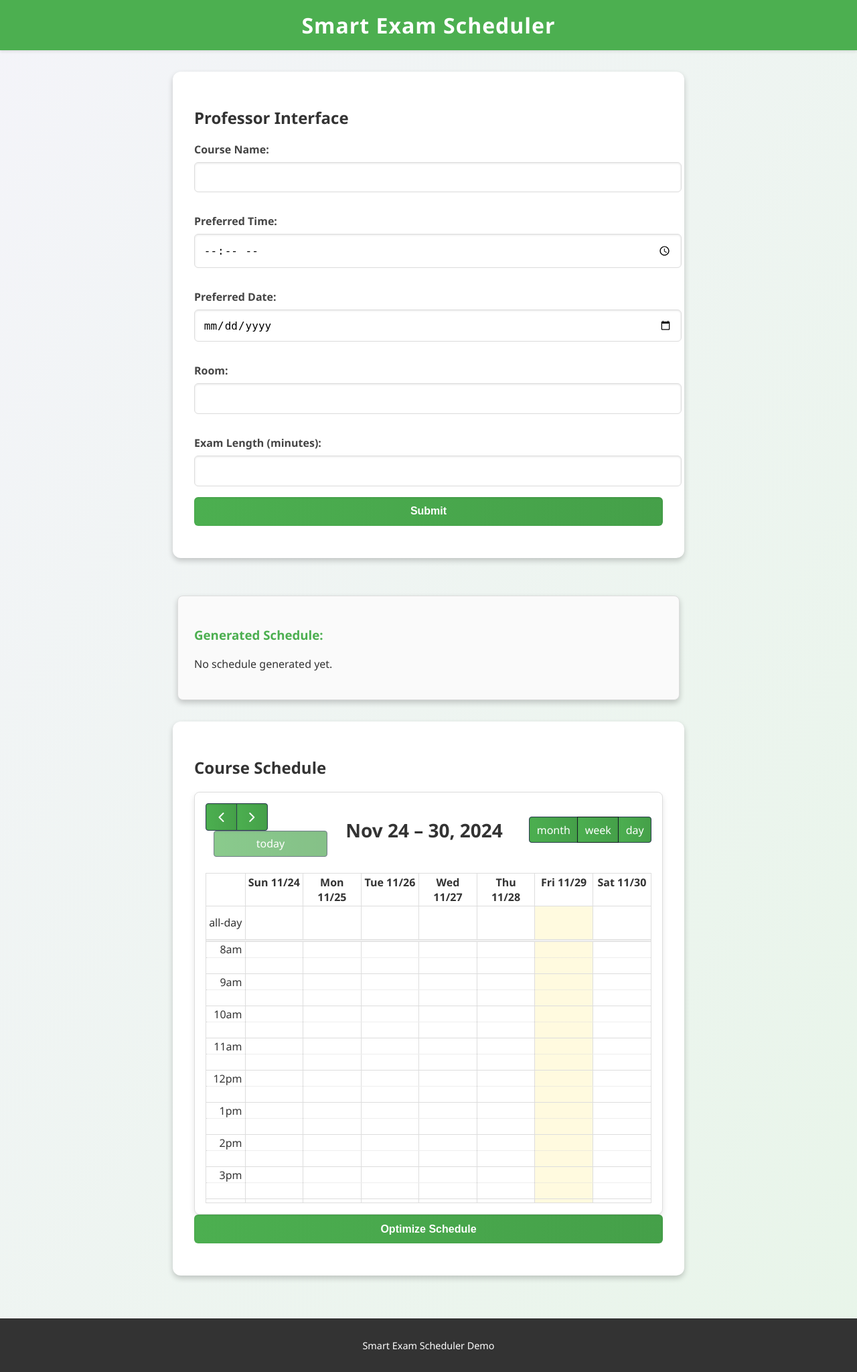
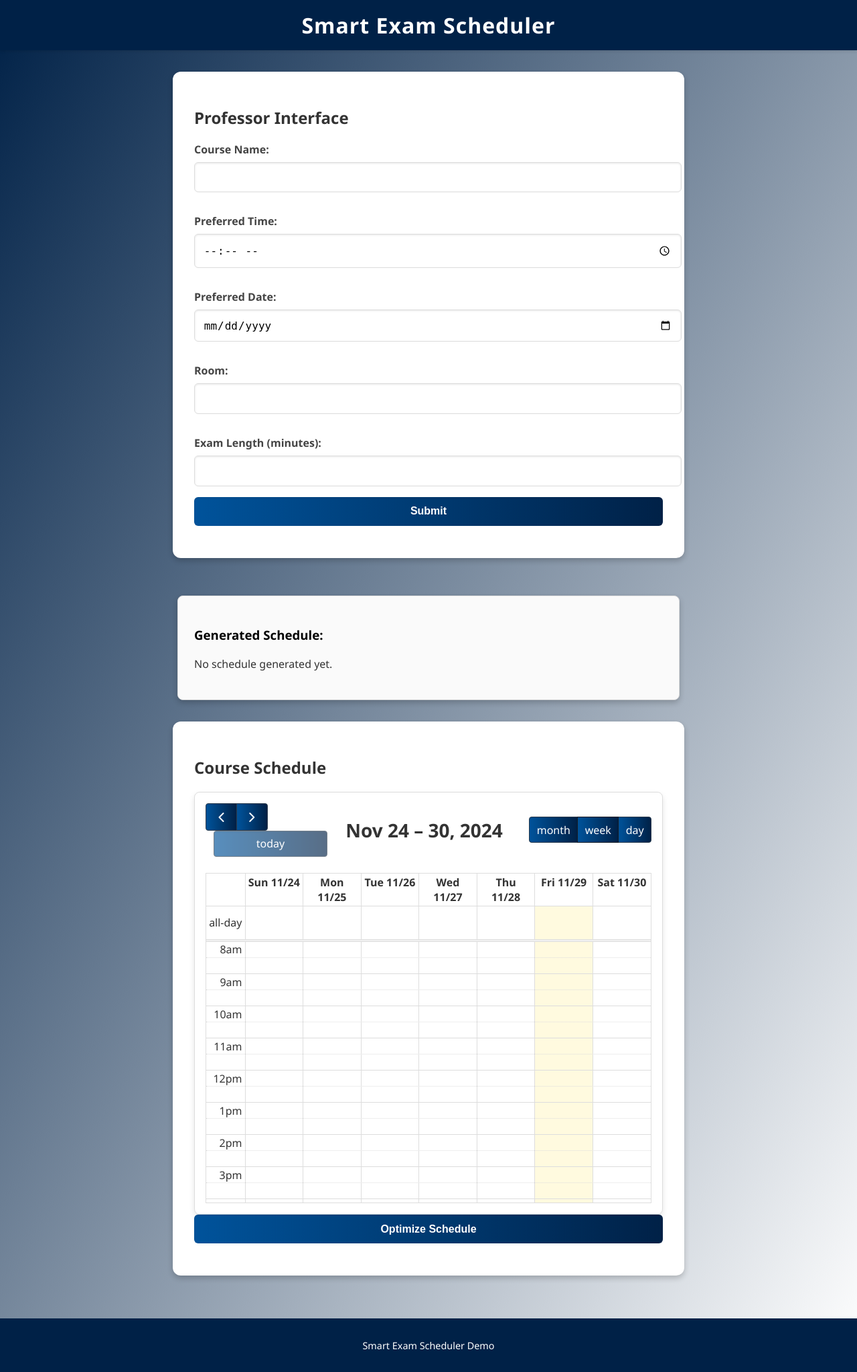
Before and after one commit to MuAbCh/Exam_Scheduler, a Flask app: page / in a window 1280 px wide. Shown: the whole page at 67% size. Run offline with Flask 3, Linux system fonts and the light colour scheme; data that the repository does not hold is empty; some libraries are stand-ins or nearby versions.

Commit message:
Update styles.css

```diff
--- a/static/styles.css
+++ b/static/styles.css
@@ -2,12 +2,12 @@ body {
     font-family: 'Segoe UI', Tahoma, Geneva, Verdana, sans-serif;
     margin: 0;
     padding: 0;
-    background: linear-gradient(120deg, #f4f4f9, #e8f5e9);
+    background: linear-gradient(120deg, #002147, #ffffff);
     color: #333;
 }
 
 header {
-    background-color: #4CAF50;
+    background-color: #002147;
     color: white;
     padding: 1rem 0;
     box-shadow: 0 2px 4px rgba(0, 0, 0, 0.1);
@@ -62,12 +62,12 @@ input, select, button {
 
 input:focus, select:focus {
     outline: none;
-    border-color: #4CAF50;
-    box-shadow: 0 0 4px rgba(76, 175, 80, 0.6);
+    border-color: #000000;
+    box-shadow: 0 0 4px rgba(0, 0, 0, 0.6);
 }
 
 button {
-    background: linear-gradient(90deg, #4CAF50, #45a049);
+    background: linear-gradient(90deg, #00539B, #002147);
     color: white;
     font-size: 1rem;
     font-weight: bold;
@@ -77,7 +77,7 @@ button {
 }
 
 button:hover {
-    background: linear-gradient(90deg, #45a049, #4CAF50);
+    background: linear-gradient(90deg, #002147, #00539B);
 }
 
 #schedule-output {
@@ -92,13 +92,13 @@ button:hover {
 }
 
 #schedule-output h3 {
-    color: #4CAF50;
+    color: #000000;
     margin-bottom: 1rem;
 }
 
 footer {
     margin-top: 2rem;
-    background-color: #333;
+    background-color: #002147;
     color: white;
     padding: 1rem;
     text-align: center;
```
